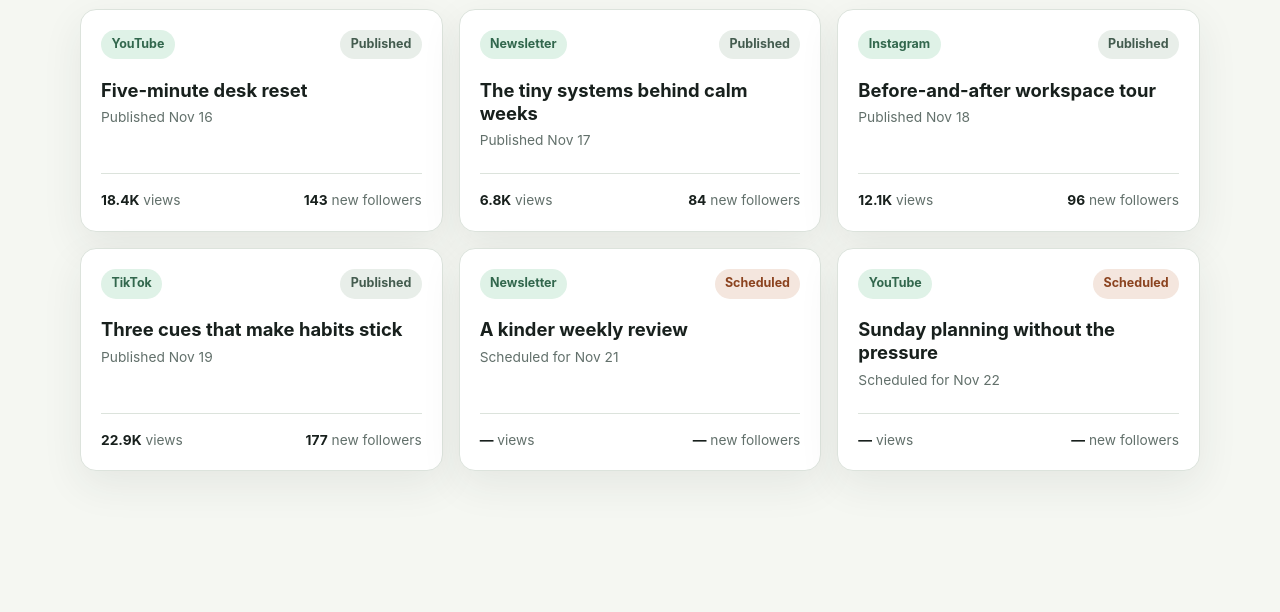
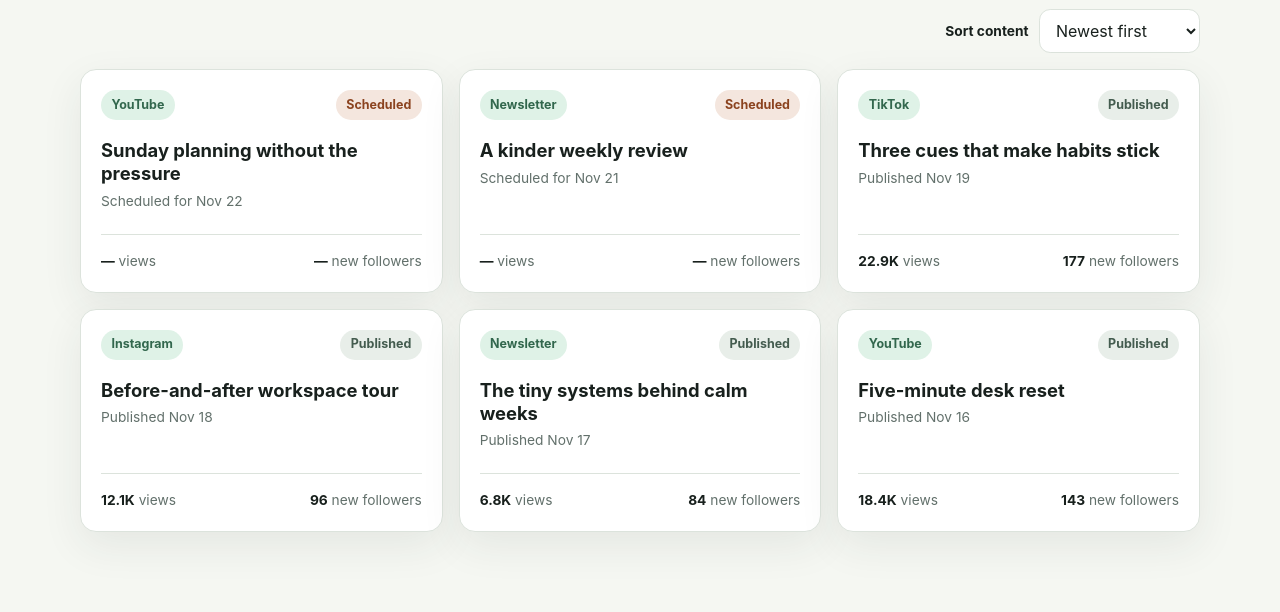
Before and after one commit to chocoHacks33/creator-signal-dashboard, a website: page index.html in a window 1280 px wide. Shown: the part 611-1223 px from the top of the page. Before the commit the page ends 1162 px from the top, so only its background shows below. Drawn offline with Linux system fonts and the light colour scheme.

Commit message:
Add configurable content sorting

```diff
--- a/app.js
+++ b/app.js
@@ -79,6 +79,22 @@ function formatCompactNumber(value) {
   }).format(value);
 }
 
+function sortContentItems(items, order = "newest") {
+  const sortedItems = [...items];
+
+  if (order === "oldest") {
+    return sortedItems.sort((a, b) => a.publishedAt.localeCompare(b.publishedAt));
+  }
+
+  if (order === "views") {
+    return sortedItems.sort(
+      (a, b) => b.views - a.views || b.publishedAt.localeCompare(a.publishedAt),
+    );
+  }
+
+  return sortedItems.sort((a, b) => b.publishedAt.localeCompare(a.publishedAt));
+}
+
 function metricCardTemplate(label, value) {
   return `
     <article class="metric-card">
@@ -118,6 +134,7 @@ function renderDashboard(doc = document) {
   const metricGrid = doc.querySelector("#metric-grid");
   const contentGrid = doc.querySelector("#content-grid");
   const lastUpdated = doc.querySelector("#last-updated");
+  const sortSelect = doc.querySelector("#content-sort");
 
   metricGrid.innerHTML = [
     metricCardTemplate("Posts published", summary.published),
@@ -126,7 +143,14 @@ function renderDashboard(doc = document) {
     metricCardTemplate("Posts scheduled", summary.scheduled),
   ].join("");
 
-  contentGrid.innerHTML = contentItems.map(contentCardTemplate).join("");
+  const renderContent = (order) => {
+    contentGrid.innerHTML = sortContentItems(contentItems, order)
+      .map(contentCardTemplate)
+      .join("");
+  };
+
+  renderContent(sortSelect.value);
+  sortSelect.addEventListener("change", (event) => renderContent(event.target.value));
   lastUpdated.textContent = "Updated from this week's content log";
 }
 
@@ -139,6 +163,7 @@ if (typeof module !== "undefined") {
     contentItems,
     summarizeContent,
     formatCompactNumber,
+    sortContentItems,
     metricCardTemplate,
     contentCardTemplate,
   };
--- a/index.html
+++ b/index.html
@@ -43,6 +43,14 @@
           </div>
           <p class="muted">Views reflect published content only.</p>
         </div>
+        <div class="sort-control">
+          <label for="content-sort">Sort content</label>
+          <select id="content-sort">
+            <option value="newest">Newest first</option>
+            <option value="oldest">Oldest first</option>
+            <option value="views">Most views</option>
+          </select>
+        </div>
         <div id="content-grid" class="content-grid"></div>
       </section>
     </main>
--- a/styles.css
+++ b/styles.css
@@ -169,6 +169,28 @@ h2 {
   gap: 1rem;
 }
 
+.sort-control {
+  display: flex;
+  align-items: center;
+  justify-content: flex-end;
+  gap: 0.65rem;
+  margin-bottom: 1rem;
+}
+
+.sort-control label {
+  font-size: 0.86rem;
+  font-weight: 750;
+}
+
+.sort-control select {
+  padding: 0.65rem 2.25rem 0.65rem 0.75rem;
+  border: 1px solid var(--line);
+  border-radius: 0.7rem;
+  background: var(--surface);
+  color: var(--ink);
+  font: inherit;
+}
+
 .content-card {
   display: flex;
   min-height: 13rem;
@@ -262,4 +284,9 @@ h2 {
   .content-grid {
     grid-template-columns: 1fr;
   }
+
+  .sort-control {
+    align-items: stretch;
+    flex-direction: column;
+  }
 }
```
Also changed, not shown: test/app.test.js (+14 -0 lines), README.md.
